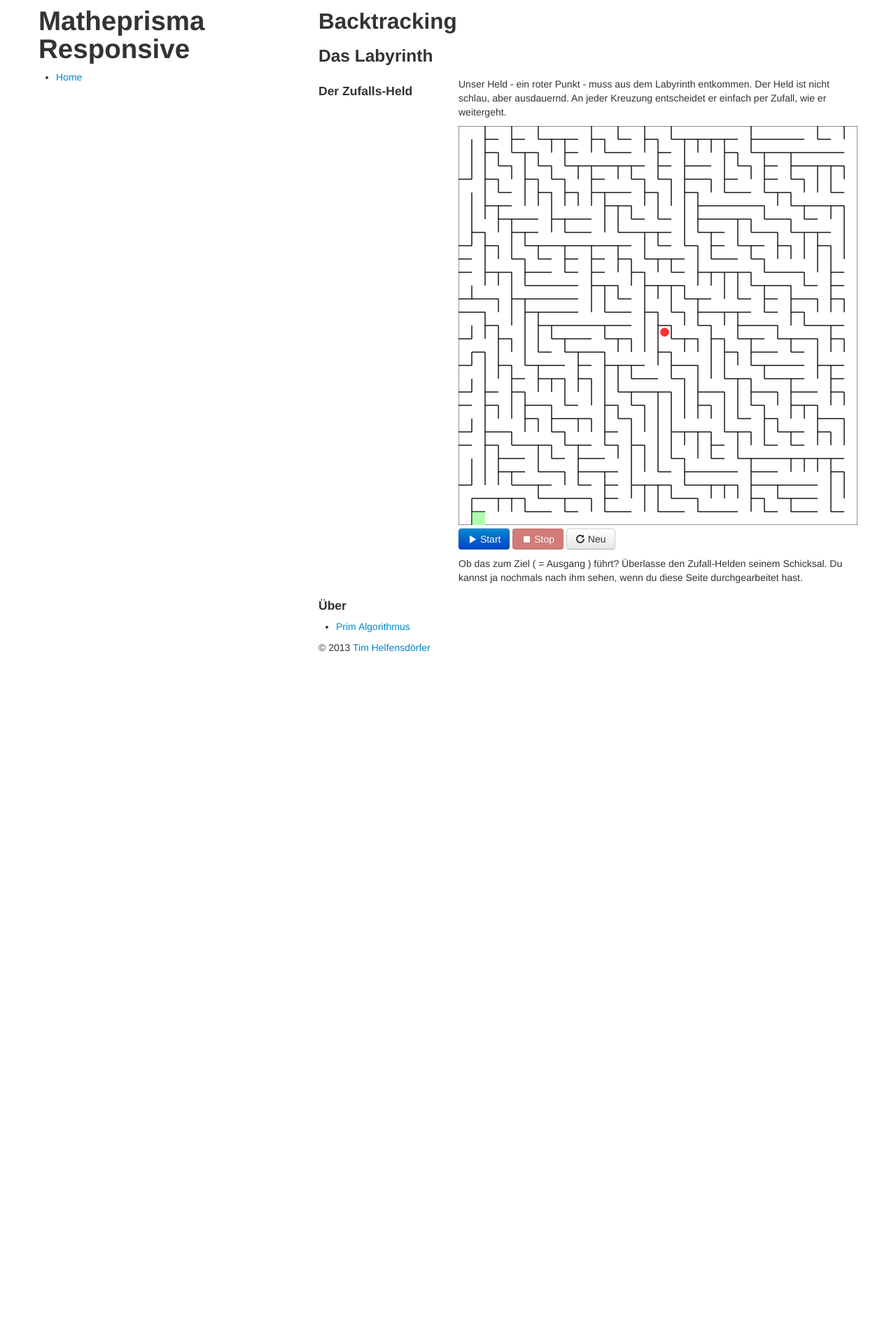
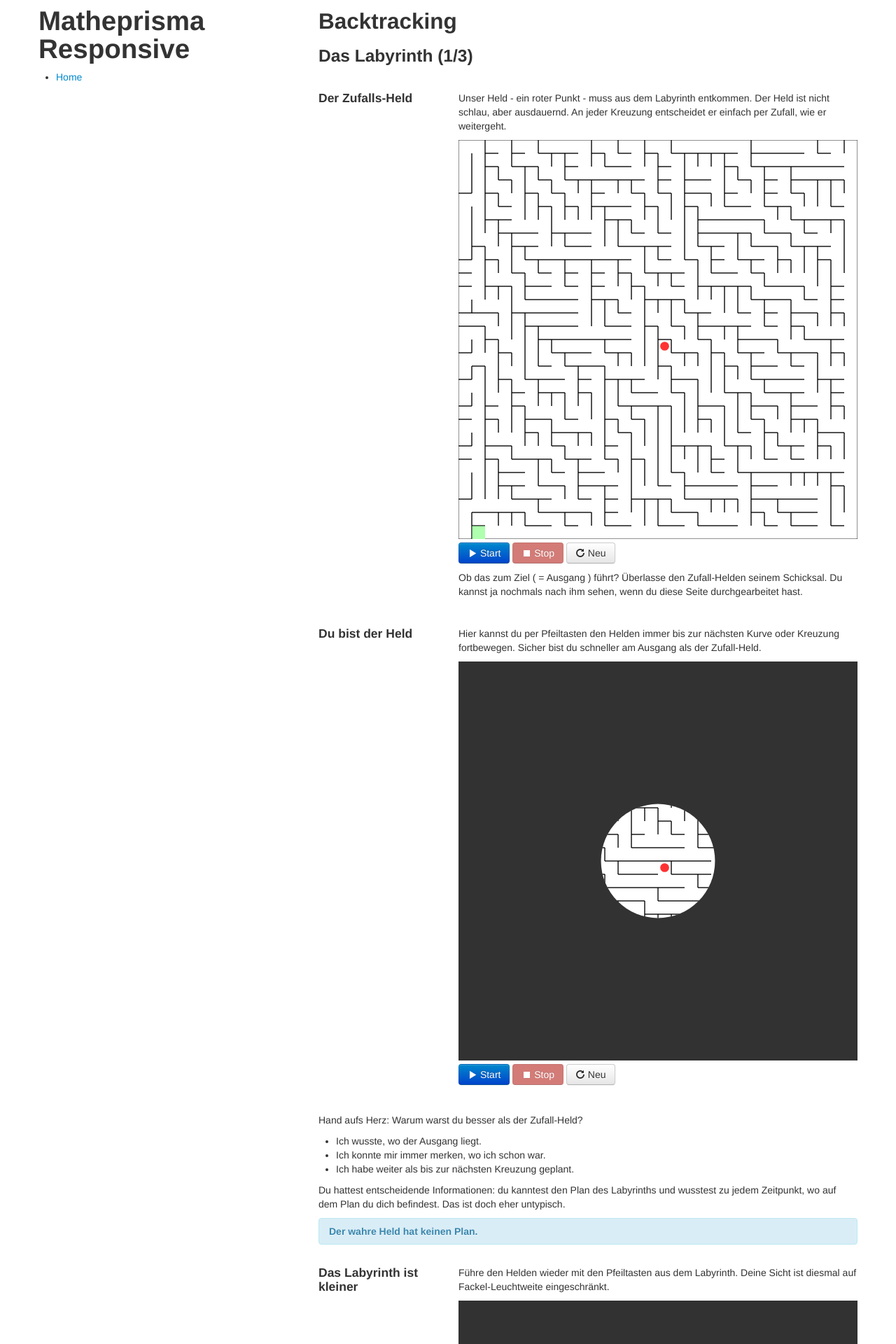
Before and after one commit to Shirazos7/Matheprisma, a Jekyll site: the page built from _posts/2013-04-14-backtracking.html, in a window 1280 px wide. Shown: the top 1920 px of the page at 70% size. Built offline with Jekyll 4.4.1, drawn with Linux system fonts in a browser that asks for light colours; before the commit the page ends 945 px from its top, so only the background shows below that; some of the changed text lies outside the part shown.

Commit message:
Finished first part of the backtracking module. Prepared for publishing.

```diff
--- a/_config.yml
+++ b/_config.yml
@@ -1,3 +1,2 @@
-url: http://127.0.0.1/uni/matheprisma-responsive/_site/
 permalink: /module/:title.html
-exclude: modules, bootstrap, README.md, Makefile
+exclude: modules, bootstrap, README.md, Makefile, config
--- a/_layouts/default.html
+++ b/_layouts/default.html
@@ -21,7 +21,7 @@
 					</nav>
 				</div>
 
-				<div class="span8">
+				<div class="span8" id="content">
 					{{ content }}
 
 					<footer>
--- a/_posts/2013-04-14-backtracking.html
+++ b/_posts/2013-04-14-backtracking.html
@@ -3,9 +3,9 @@ layout: module
 title: Backtracking
 ---
 
-<h3>Das Labyrinth</h3>
+<h3>Das Labyrinth (1/3)</h3>
 
-<div class="experiment row">
+<div class="row experiment">
 	<div class="meta span2">
 		<h4>Der Zufalls-Held</h4>
 	</div>
@@ -15,13 +15,13 @@ title: Backtracking
 			Unser Held - ein roter Punkt - muss aus dem Labyrinth entkommen. Der Held ist nicht schlau, aber ausdauernd. An jeder Kreuzung entscheidet er einfach per Zufall, wie er weitergeht.
 		</p>
 
-		<canvas id="experiment-labyrinth-zufall" class="labyrinth">
+		<canvas id="experiment-labyrinth-random" class="labyrinth">
 		</canvas>
 
 		<p>
-			<a class="btn btn-primary" id="experiment-labyrinth-zufall-start"><i class="icon-play icon-white"></i> Start</a>
-			<a class="btn btn-danger disabled" id="experiment-labyrinth-zufall-stop"><i class="icon-stop icon-white"></i> Stop</a>
-			<a class="btn" id="experiment-labyrinth-zufall-reset"><i class="icon-repeat"></i> Neu</a>
+			<a class="btn btn-primary" id="experiment-labyrinth-random-start"><i class="icon-play icon-white"></i> Start</a>
+			<a class="btn btn-danger disabled" id="experiment-labyrinth-random-stop"><i class="icon-stop icon-white"></i> Stop</a>
+			<a class="btn" id="experiment-labyrinth-random-reset"><i class="icon-repeat"></i> Neu</a>
 		</p>
 
 		<p>
@@ -30,8 +30,81 @@ title: Backtracking
 	</div>
 </div>
 
-<h4>Über</h4>
+<div class="row experiment">
+	<div class="meta span2">
+		<h4>Du bist der Held</h4>
+	</div>
+
+	<div class="span6">
+		<a name="labyrinth-random"></a>
+		<p>
+			Hier kannst du per Pfeiltasten den Helden immer bis zur nächsten Kurve oder Kreuzung fortbewegen. Sicher bist du schneller am Ausgang als der Zufall-Held.
+		</p>
+
+		<canvas id="experiment-labyrinth-manual" class="labyrinth">
+		</canvas>
+
+		<p>
+			<a class="btn btn-primary" id="experiment-labyrinth-manual-start"><i class="icon-play icon-white"></i> Start</a>
+			<a class="btn btn-danger disabled" id="experiment-labyrinth-manual-stop"><i class="icon-stop icon-white"></i> Stop</a>
+			<a class="btn" id="experiment-labyrinth-manual-reset"><i class="icon-repeat"></i> Neu</a>
+		</p>
+	</div>
+</div>
+
+<div class="row question">
+	<div class="span8">
+		<p>
+			Hand aufs Herz: Warum warst du besser als der Zufall-Held?
+		</p>
+
+		<ul class="questions">
+			<li>Ich wusste, wo der Ausgang liegt.</li>
+			<li>Ich konnte mir immer merken, wo ich schon war.</li>
+			<li>Ich habe weiter als bis zur nächsten Kreuzung geplant.</li>
+		</ul>
+
+		<p>
+			Du hattest entscheidende Informationen: du kanntest den Plan des Labyrinths und wusstest zu jedem Zeitpunkt, wo auf dem Plan du dich befindest. Das ist doch eher untypisch.
+		</p>
+	</div>
+</div>
+
+<div class="alert alert-info">
+	<strong>Der wahre Held hat keinen Plan.</strong>
+</div>
+
+<div class="row experiment">
+	<div class="meta span2">
+		<h4>Das Labyrinth ist kleiner</h4>
+	</div>
+
+	<div class="span6">
+		<p>
+			Führe den Helden wieder mit den Pfeiltasten aus dem Labyrinth. Deine Sicht ist diesmal auf Fackel-Leuchtweite eingeschränkt.
+		</p>
+
+		<canvas id="experiment-labyrinth-small" class="labyrinth">
+		</canvas>
+
+		<p>
+			<a class="btn btn-primary" id="experiment-labyrinth-small-start"><i class="icon-play icon-white"></i> Start</a>
+			<a class="btn btn-danger disabled" id="experiment-labyrinth-small-stop"><i class="icon-stop icon-white"></i> Stop</a>
+			<a class="btn" id="experiment-labyrinth-small-reset"><i class="icon-repeat"></i> Neu</a>
+		</p>
+
+		<p>
+			Ob das zum Ziel ( = Ausgang ) führt? Überlasse den Zufall-Helden seinem Schicksal. Du kannst ja nochmals nach ihm sehen, wenn du diese Seite durchgearbeitet hast.
+		</p>
+	</div>
+</div>
+
+<p>
+	Das war jetzt nicht mehr ganz so einfach. Auf der nächsten Seite wollen wir eine Systematik für den wahren Helden finden. Willst du zuvor noch kurz nach dem <a href="#labyrinth-random">Zufall-Held</a> sehen? <a class="help" data-title="Labyrinth und Zufall" data-content="So ganz schlecht ist die Zufallsstrategie doch nicht: Mit den Mitteln der Stochastik ('random walks') kann man nämlich zeigen, dass die Wahrscheinlichkeit, irgendwann einmal den Ausgang zu erreichen, gleich 1 ist! In unserem Beispiel dauert es eigentlich nie mehr als 10 Minuten.">Überrascht</a>?
+</p>
+
+<h4>Über das Modul</h4>
 
 <ul>
-	<li><a href="http://en.wikipedia.org/wiki/Maze_generation_algorithm#Randomized_Prim.27s_algorithm">Prim Algorithmus</a></li>
+	<li>Algorithmus zum erstellen des Labyrinths: <a href="http://en.wikipedia.org/wiki/Maze_generation_algorithm#Randomized_Prim.27s_algorithm">Prim Algorithmus</a></li>
 </ul>
```
Also changed, not shown: css/main.less (+29 -0 lines), js/main.js (+7 -0 lines), js/modules/backtracking.js (+236 -41 lines), css/main.css, js/main.min.js, 7 other files.
